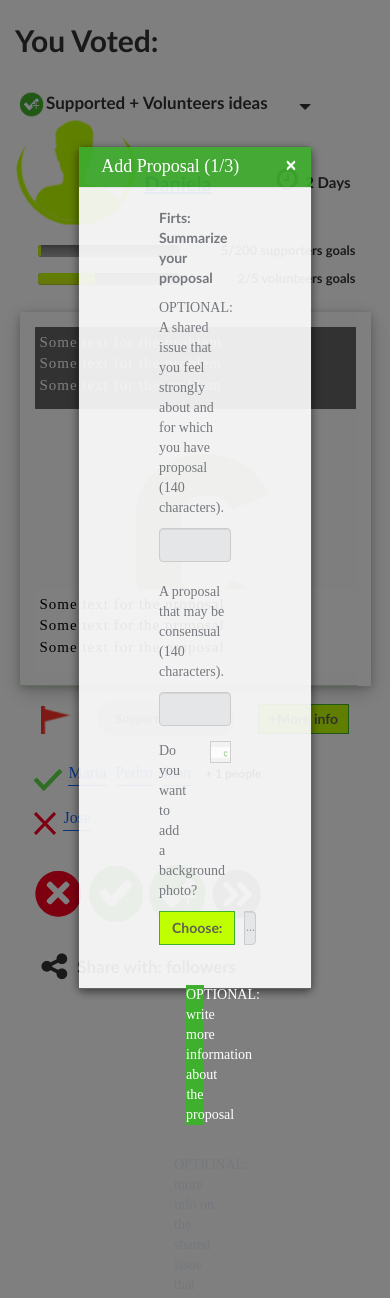
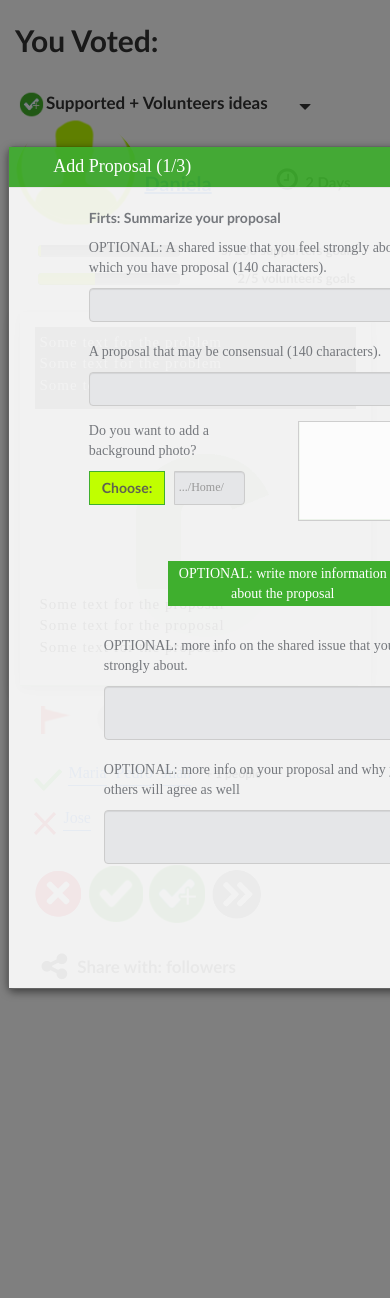
Before and after one commit to jlopezvi/Consensus, a Flask app: page /home in a window 390 px wide, after a click on "Create Proposal". Shown: the part 38-1336 px from the top of the page. Run offline with Flask 2, Linux system fonts and the light colour scheme; some libraries are stand-ins or nearby versions; some web fonts are replaced.

Commit message:
Fixed modal responsive

```diff
--- a/static/css/adaptive.css
+++ b/static/css/adaptive.css
@@ -157,6 +157,9 @@
    	.home--profile--picture img {
    		top: 45px;
    	}
+   	#modal_proposal2 .modal-body {
+    	height: 810px;
+    }
 }
 @media only screen and (max-width: 1024px) {
 	#modal_sign .modal-dialog {
@@ -251,9 +254,26 @@
 		background-position-x: -292px;
 	}
 }
+@media only screen and (max-width: 950px) {
+	.modal-dialog {
+	    width: 550px!important;
+	}
+	#modal_proposal1, #modal_proposal2, #modal_proposal3, #modal_sign {
+		overflow-x: scroll;
+	}
+	#modal_proposal2 .modal-body {
+		height: 845px;
+	}
+	#modal_sign .modal-body {
+    	height: 390px;
+	}
+}
 @media only screen and (max-width: 870px) {
 	.nav--style ul {
 	    margin-left: 3%;
+	}
+	.modal-dialog {
+	   left: 13%!important;
 	}
 }
 @media only screen and (max-width: 767px) {
@@ -454,10 +474,16 @@
 	 .home--proposals--body {
 	 	background-position-x: -65px;
 	 }
+	.modal-dialog {
+		left: 7%!important;
+	}
 }
 @media only screen and (max-width: 620px) {
 	.newsfeed--header .newsfeed--charge {
     	width: 40%;
+	}
+	.modal-dialog {
+    	left: 2%!important;
 	}
 	.neewsfeed--moreinfo {
 		padding-left: 0!important;
--- a/static/css/main_style.css
+++ b/static/css/main_style.css
@@ -30,9 +30,7 @@ input[type=text], input[type=password], select {
 body {
 	font-family: lato_regular;
 }
-html {
-	overflow-x: hidden;
-}
+
 .input--top {
   height: 6.5%;
   border-radius: 4px;
```
